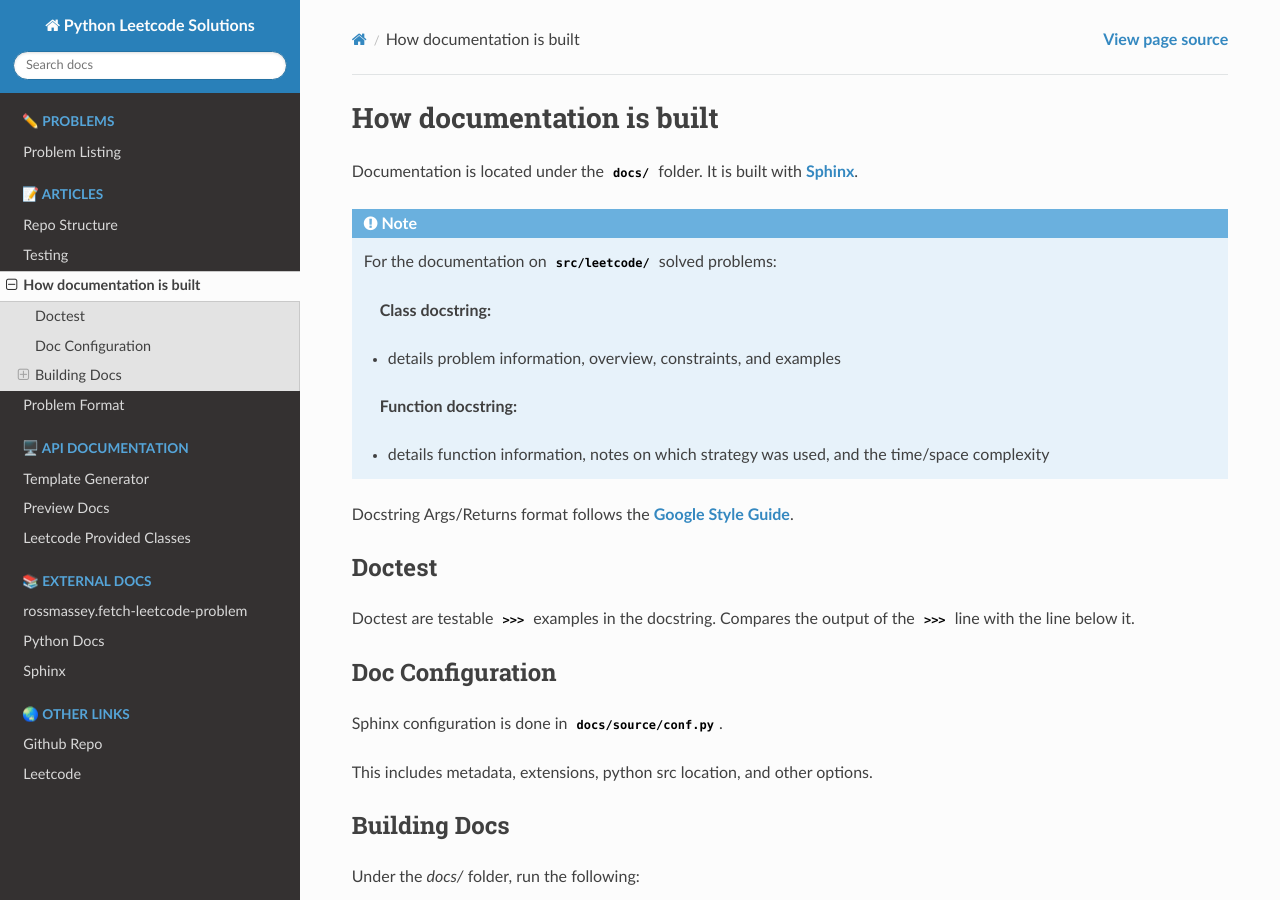
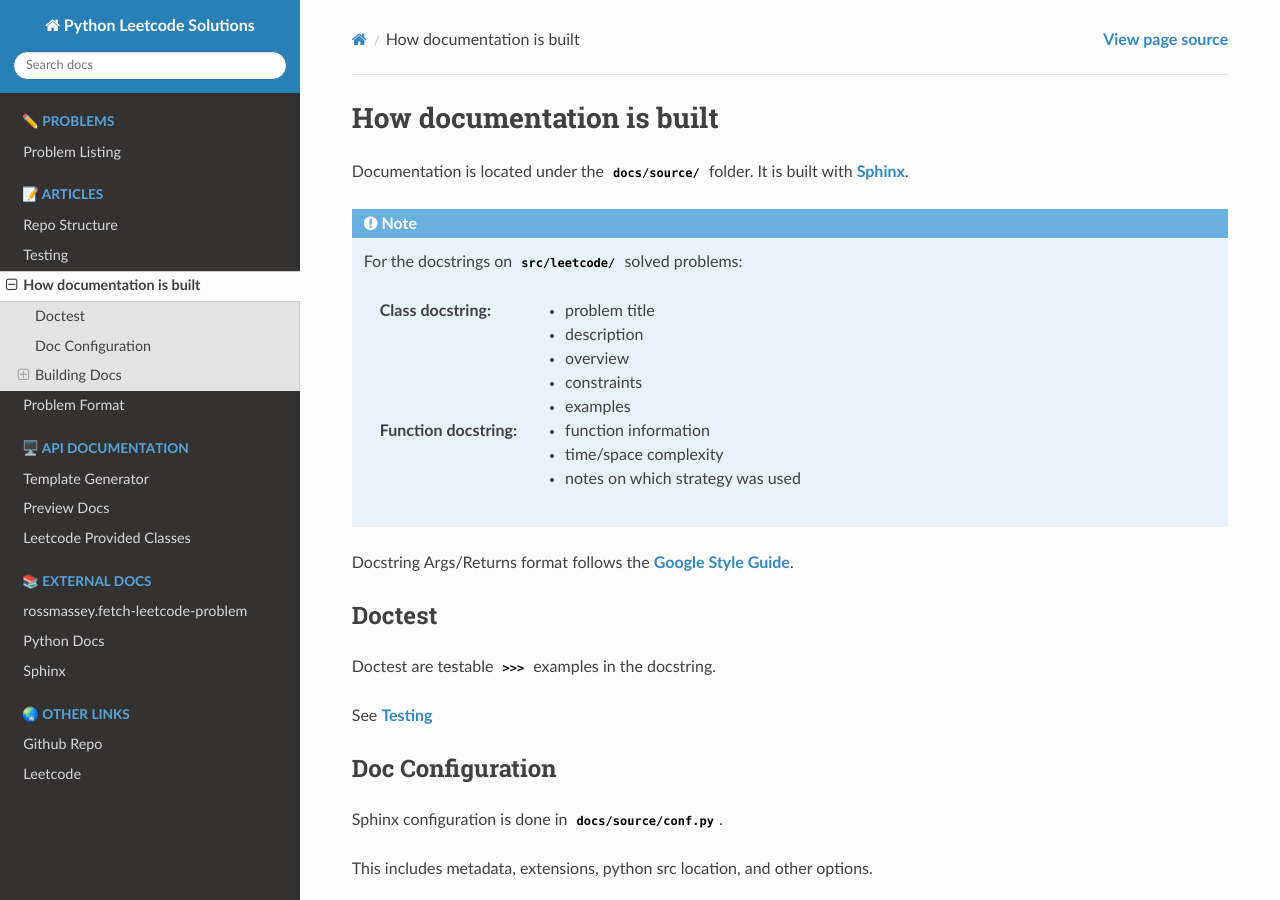
Before and after one commit to rossmassey/python-leetcode, a Sphinx documentation site: the page built from docs/source/doc_overview.rst, in a window 1280 px wide and 900 px high. Built offline with Sphinx 7.4.7 and the Read the Docs theme 2.0.0, drawn with Linux system fonts in a browser that asks for light colours.

```diff
--- a/docs/source/doc_overview.rst
+++ b/docs/source/doc_overview.rst
@@ -7,27 +7,34 @@
 .. _Sphinx: https://www.sphinx-doc.org/en/master/
 .. _Google Style Guide: https://google.github.io/styleguide/pyguide.html#383-functions-and-methods
 
-Documentation is located under the ``docs/`` folder. It is built with `Sphinx`_.
+Documentation is located under the ``docs/source/`` folder. It is built with `Sphinx`_.
 
 .. note::
 
-    For the documentation on ``src/leetcode/`` solved problems:
+    For the docstrings on ``src/leetcode/`` solved problems:
 
     :Class docstring:
 
-    * details problem information, overview, constraints, and examples
+        * problem title
+        * description
+        * overview
+        * constraints
+        * examples
 
     :Function docstring:
 
-    * details function information, notes on which strategy was used, and the time/space complexity
+        * function information
+        * time/space complexity
+        * notes on which strategy was used
 
 Docstring Args/Returns format follows the `Google Style Guide`_.
 
 Doctest
 =======
 
-Doctest are testable ``>>>`` examples in the docstring. Compares the output of
-the ``>>>`` line with the line below it.
+Doctest are testable ``>>>`` examples in the docstring.
+
+See :ref:`testing`
 
 Doc Configuration
 =================
```
Also changed, not shown: docs/source/folder_structure.rst (+6 -1 lines), docs/source/problem_format.rst (+14 -6 lines).
